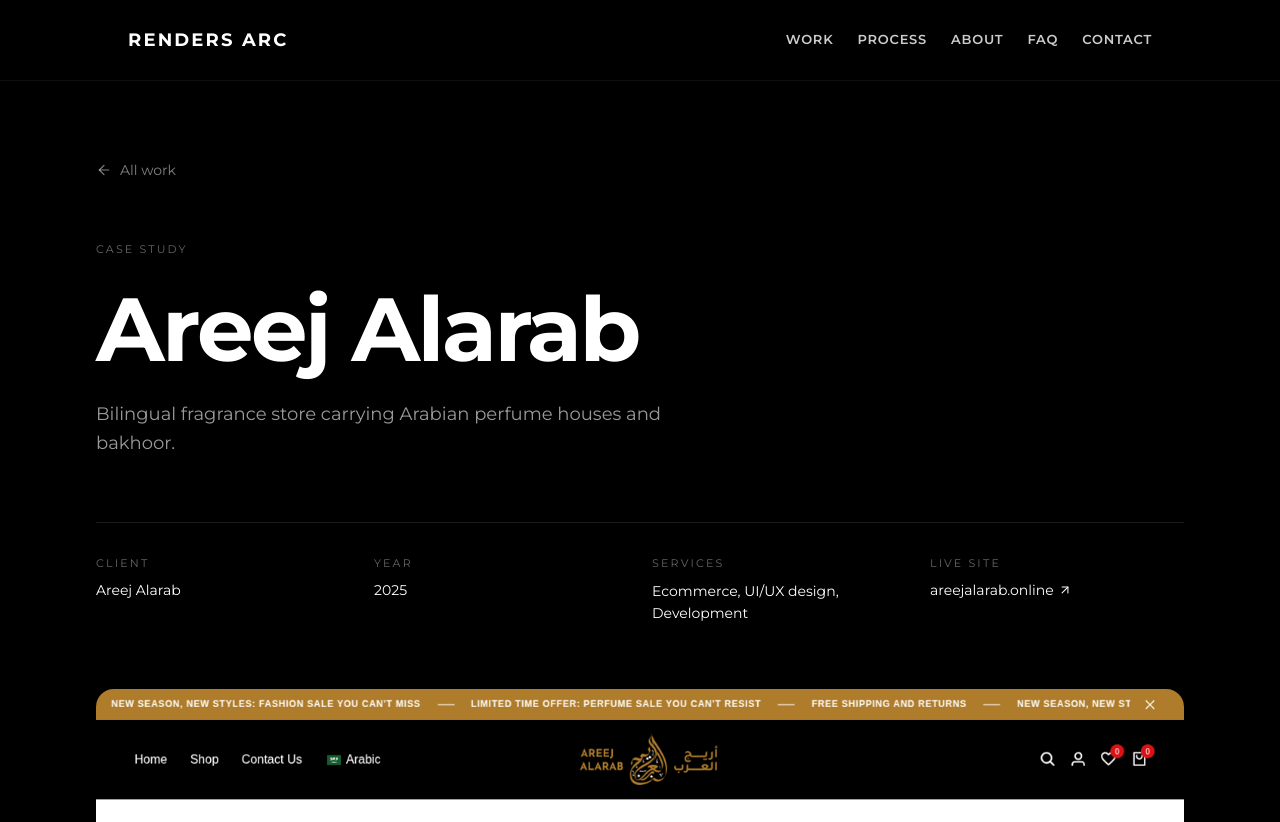
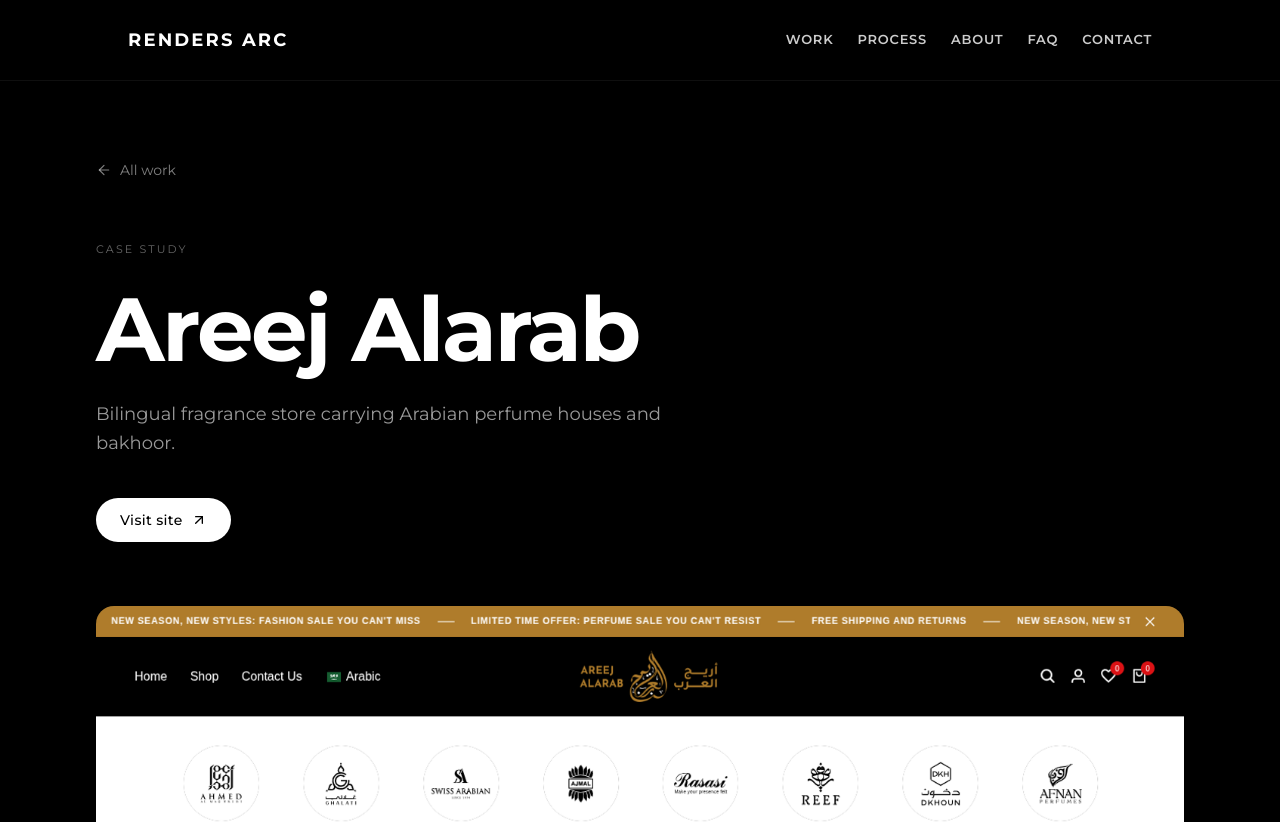
Before and after one commit to Rendersarc2026/Rendersarc, a Next.js app: page /work/areej-alarab in a window 1280 px wide. Shown: the top 822 px of the page. Built offline with nearby package versions, Linux system fonts and the light colour scheme.

Commit message:
feat: add HeroArc component for interactive animated arch of dots

```diff
--- a/src/app/data/work.ts
+++ b/src/app/data/work.ts
@@ -55,6 +55,8 @@ export type Project = {
   summary: string;
   /** Live site the card opens. */
   url: string;
+  /** Leave the "Visit site" button off the case study, e.g. for a login-only platform. */
+  hideSiteLink?: boolean;
   /** Category ids. A project can sit in more than one filter. */
   categories: string[];
   /** Path under /public. Falls back to a solid placeholder block when omitted. */
@@ -117,6 +119,7 @@ export const projects: Project[] = [
     title: 'Fetch',
     summary: 'Influencer marketing platform connecting brands with creators.',
     url: 'https://fetchadvertising.tech/',
+    hideSiteLink: true,
     categories: ['custom-software'],
     image: '/work/fetch-advertising.png',
     caseStudy: {
--- a/src/app/work/[slug]/page.tsx
+++ b/src/app/work/[slug]/page.tsx
@@ -37,7 +37,6 @@ export default async function CaseStudyPage({ params }: { params: Promise<Params
   const project = projects[index];
   const next = projects[(index + 1) % projects.length];
   const study = caseStudyFor(project);
-  const host = new URL(project.url).hostname.replace(/^www\./, '');
   const hero = study.cover ?? project.image;
 
   const sections = [
@@ -67,42 +66,24 @@ export default async function CaseStudyPage({ params }: { params: Promise<Params
               <p className="mt-6 text-base md:text-lg leading-relaxed text-white/60 max-w-[54ch]">
                 {project.summary}
               </p>
+              {!project.hideSiteLink && (
+                <a
+                  href={project.url}
+                  target="_blank"
+                  rel="noopener noreferrer"
+                  className="group mt-8 md:mt-10 inline-flex items-center gap-2 px-6 py-3 rounded-full bg-white text-black text-sm font-medium tracking-wide transition-colors duration-300 hover:bg-white/85"
+                >
+                  Visit site
+                  <ArrowUpRight
+                    size={16}
+                    strokeWidth={2}
+                    aria-hidden
+                    className="transition-transform duration-300 group-hover:translate-x-0.5 group-hover:-translate-y-0.5"
+                  />
+                  <span className="sr-only">(opens in a new tab)</span>
+                </a>
+              )}
             </header>
-
-            <dl
-              className={`mt-12 md:mt-16 grid grid-cols-2 gap-x-6 gap-y-8 border-t border-white/10 pt-8 ${
-                study.year ? 'md:grid-cols-4' : 'md:grid-cols-3'
-              }`}
-            >
-              <div>
-                <dt className="text-[11px] uppercase tracking-[0.2em] text-white/40">Client</dt>
-                <dd className="mt-2 text-sm">{project.title}</dd>
-              </div>
-              {study.year && (
-                <div>
-                  <dt className="text-[11px] uppercase tracking-[0.2em] text-white/40">Year</dt>
-                  <dd className="mt-2 text-sm">{study.year}</dd>
-                </div>
-              )}
-              <div>
-                <dt className="text-[11px] uppercase tracking-[0.2em] text-white/40">Services</dt>
-                <dd className="mt-2 text-sm leading-relaxed">{study.services.join(', ')}</dd>
-              </div>
-              <div>
-                <dt className="text-[11px] uppercase tracking-[0.2em] text-white/40">Live site</dt>
-                <dd className="mt-2 text-sm">
-                  <a
-                    href={project.url}
-                    target="_blank"
-                    rel="noopener noreferrer"
-                    className="inline-flex items-center gap-1 hover:opacity-70 transition-opacity duration-300"
-                  >
-                    {host}
-                    <ArrowUpRight size={14} strokeWidth={1.75} aria-hidden />
-                  </a>
-                </dd>
-              </div>
-            </dl>
 
             {hero && (
               <div
```
Also changed, not shown: 1 other file (tests, documents, lock files or other folders).
